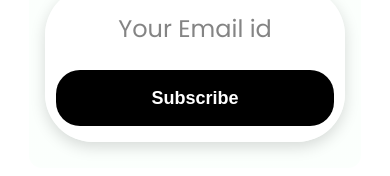
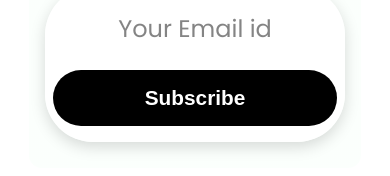
Before and after one commit to ankittripathe/TrendWear, a React (Vite) app: page / in a window 390 px wide. Shown: the part 3217-3393 px from the top of the page. Built offline with nearby package versions, Linux system fonts and the light colour scheme.

Commit message:
news letter

```diff
--- a/src/Components/NewsLetter/NewsLetter.css
+++ b/src/Components/NewsLetter/NewsLetter.css
@@ -152,10 +152,11 @@
   .news-letter input {
     font-size: 24px;
   }
+
   .news-letter div button {
-    width: 98%;
-    border-radius: 24px;
+    font-size: 1.3rem;
   }
+
 }
 
 /* Small Devices */
```
